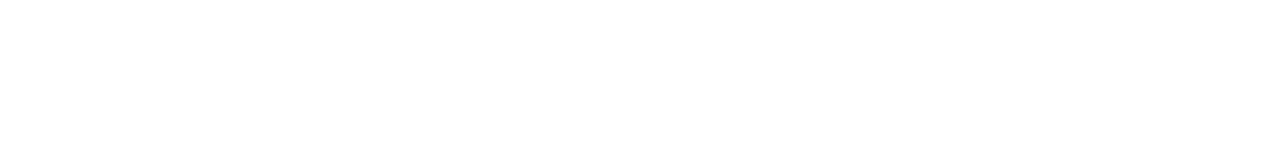
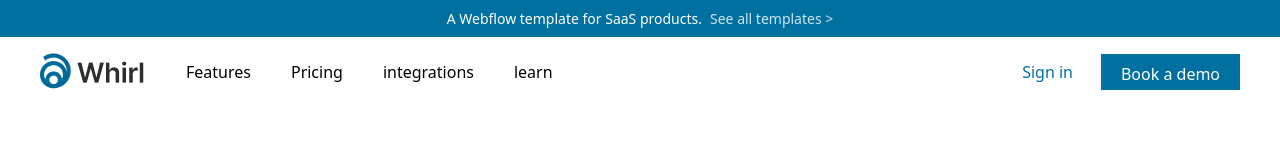
Before and after one commit to amonsho/hwBranch, a website: page src/index.html in a window 1280 px wide. Drawn offline with Linux system fonts and the light colour scheme.

Commit message:
add header to html

```diff
--- a/src/index.html
+++ b/src/index.html
@@ -7,6 +7,22 @@
     <link rel="stylesheet" href="output.css">
 </head>
 <body>
-
+    <header class="max-w-[1500px] m-auto bg-[#0070A0] flex justify-center p-2 text-white text-[14px] gap-2">
+        <p>A Webflow template for SaaS products.</p>
+        <p class="text-[#CCE5F3]">See all templates ></p>
+    </header>
+    <header class="max-w-[1200px] m-auto flex justify-between pt-4">
+        <aside class="flex items-center gap-10">
+            <img src="images/IMAGE (26).png" alt="">
+            <p>Features</p>
+            <p>Pricing</p>
+            <p>integrations</p>
+            <p>learn</p>
+        </aside>
+        <aside class="flex gap-7 items-center">
+        <button class="text-[#0070A0]">Sign in</button>
+        <button class="bg-[#0070A0] w-[139px] h-[36px] p-2 text-white">Book a demo</button>
+        </aside>
+    </header>
 </body>
 </html>
```
Also changed, not shown: src/images/IMAGE (26).png (added), src/output.css.
